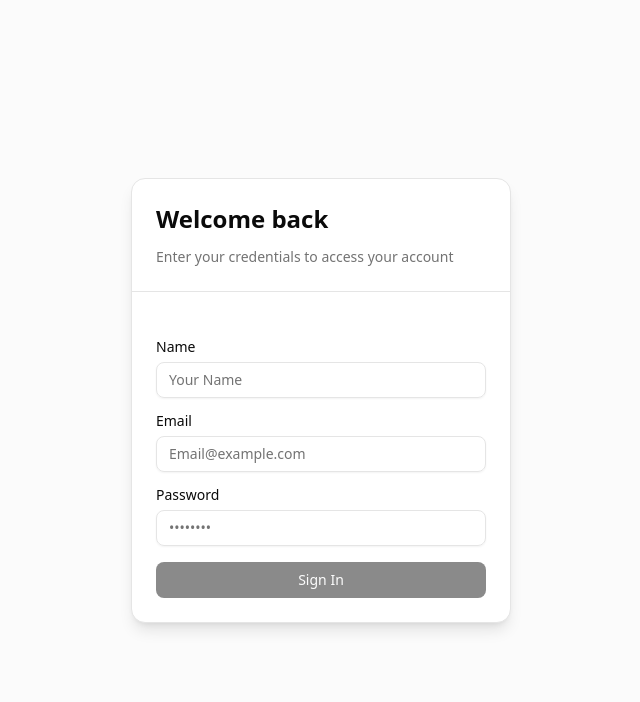
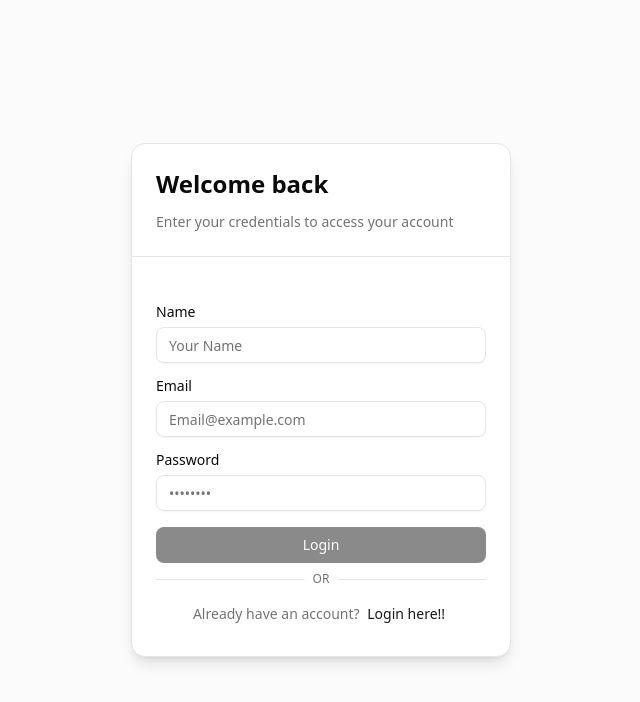
Before and after one commit to RishikaBothra/AI-Playground, a React (Vite) app in the folder ai-playground-frontend/: page /signin in a window 1280 px wide. Shown: the top 702 px of the page, without its empty margins (319-959 px from the left). Built offline with nearby package versions, Linux system fonts and the light colour scheme; no server answers.

Commit message:
feat:  signin component with login redirect

```diff
--- a/ai-playground-frontend/src/auth/Signin.tsx
+++ b/ai-playground-frontend/src/auth/Signin.tsx
@@ -83,10 +83,30 @@ return (
           <Button
             className="w-full"
             onClick={handleLogin}
-            disabled={loading || !name || !email || !password}
+            disabled={loading || !email || !password}
           >
-            {loading ? "Signing in..." : "Sign In"}
+            {loading ? "Logging in..." : "Login"}
           </Button>
+
+          {/* Divider */}
+          <div className="relative">
+            <Separator />
+            <span className="absolute left-1/2 -translate-x-1/2 -top-2 bg-background px-2 text-xs text-muted-foreground">
+              OR
+            </span>
+          </div>
+
+          {/* Sign up redirect */}
+          <div className="text-center text-sm">
+            <span className="text-muted-foreground">Already have an account?</span>{" "}
+            <Button
+              variant="link"
+              className="px-1"
+              onClick={() => navigate("/login")}
+            >
+              Login here!!
+            </Button>
+          </div>
         </CardContent>
       </Card>
     </div>
```
